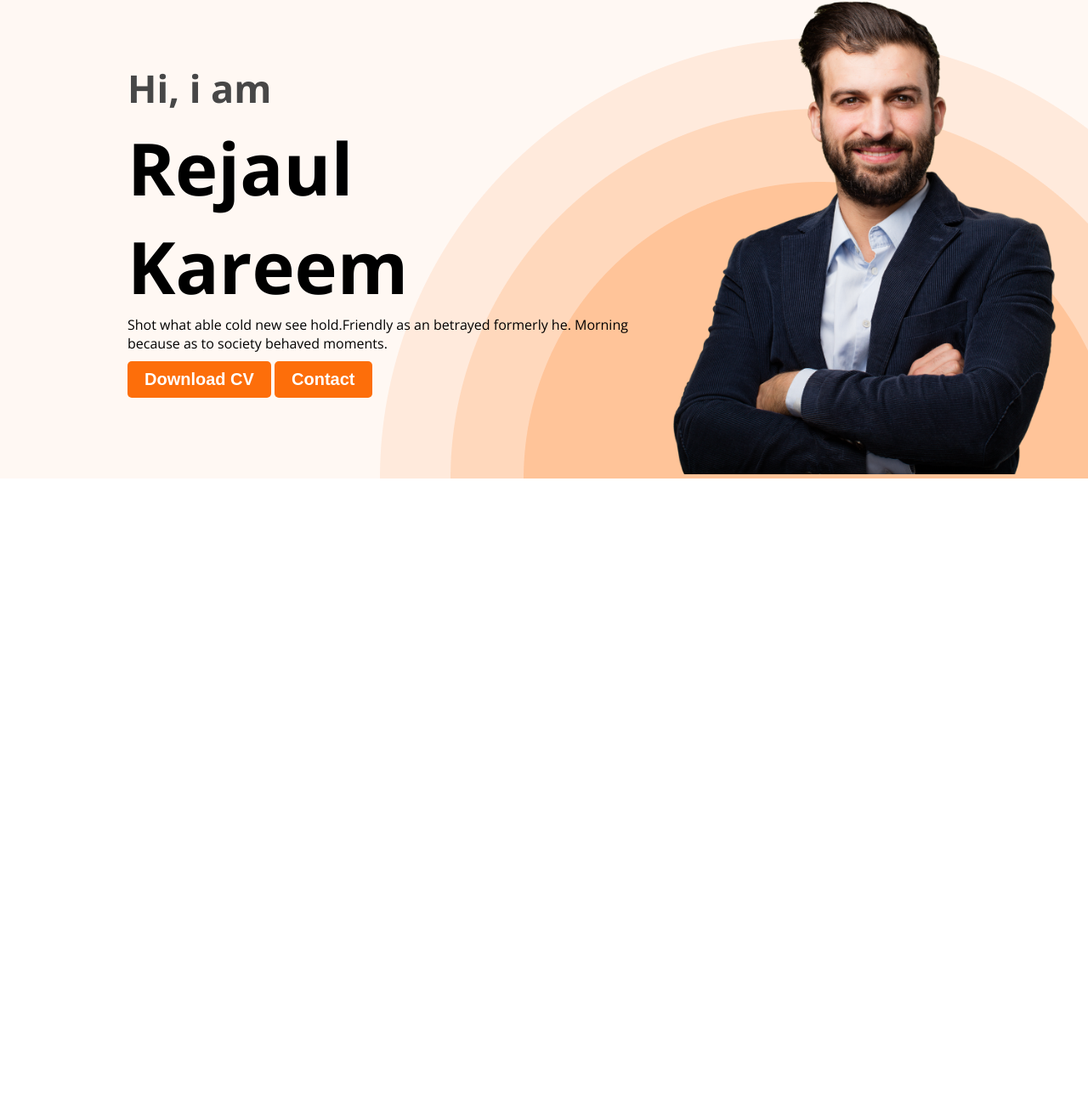
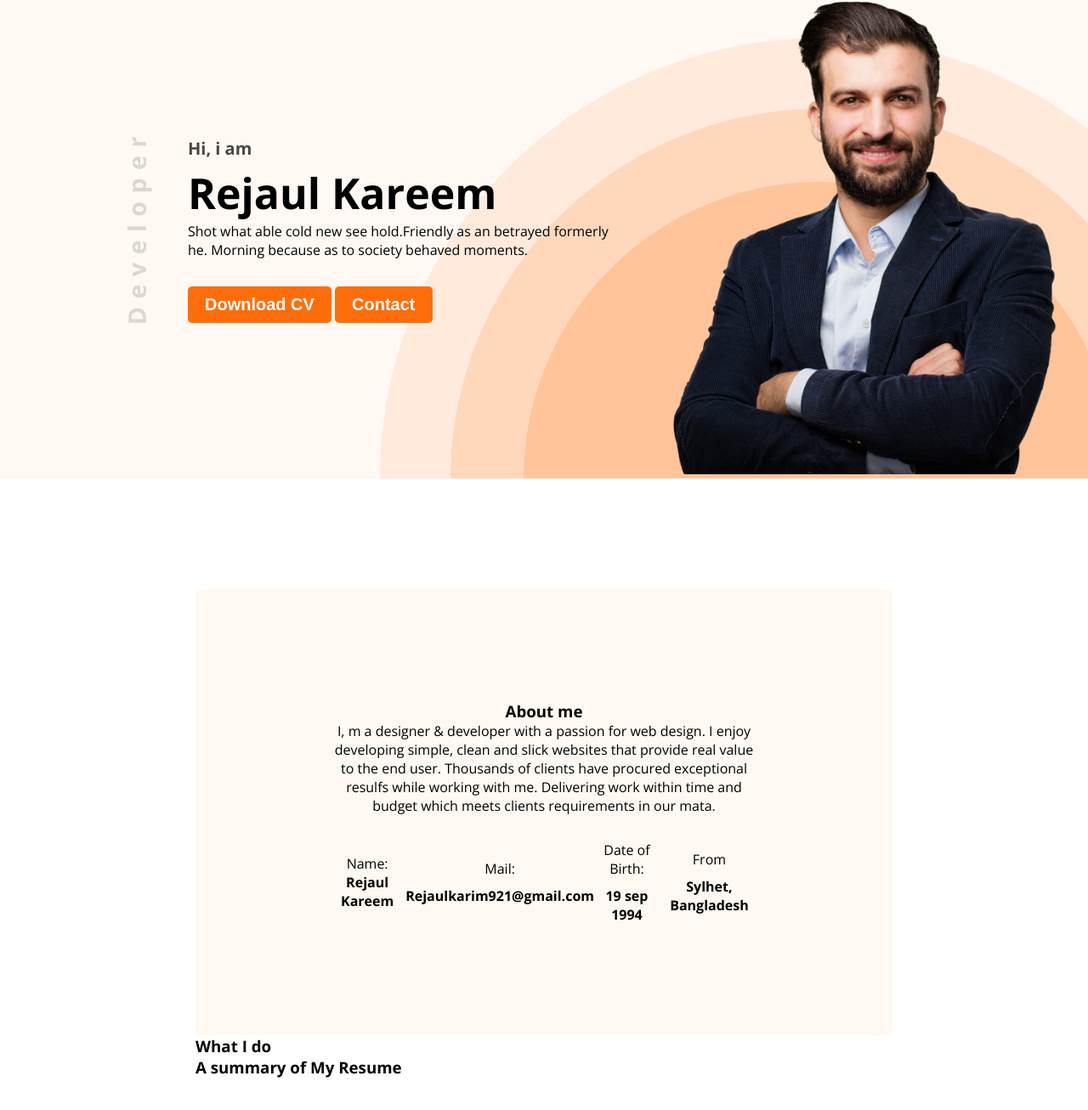
Before and after one commit to rejaul921/kareem-portfolio, a plain HTML site: page index.html in a window 1280 px wide. Shown: the part 132-1438 px from the top of the page at 85% size. Before the commit the page ends 800 px from the top, so only its background shows below. Drawn offline with nearby package versions, Linux system fonts and the light colour scheme.

Commit message:
about me section done

```diff
--- a/index.html
+++ b/index.html
@@ -26,6 +26,7 @@
                 <h3 class="banner-greeting"> Hi, i am</h3>
                 <h1 class="banner-title">Rejaul Kareem</h1>
                 <p class="bp">Shot what able cold new see hold.Friendly as an betrayed formerly he. Morning because as to society behaved moments.</p>
+                <br>
                 <button class="btn">Download CV</button>
                 <button class="btn">Contact</button>
             </div>
@@ -34,7 +35,42 @@
             </div>
         </div>
     </header>
-    <main></main>
+    <!-- mains section below -->
+    <main>
+        <div class="main-container">
+            <!-- About me section -->
+            <div class="about_me">
+                <h3>About me</h3>
+                <p>I, m a designer & developer with a passion for web design. I enjoy developing simple, clean and slick websites that provide real value to the end user. Thousands of clients have procured exceptional resulfs while working with me. Delivering work within time and budget which meets clients requirements in our mata.</p>
+                <div class="myinfo">
+                    <div class="info-dis">
+                        <p>Name:</p>
+                        <h4 class="tile">Rejaul Kareem</h4>
+                    </div>
+                    <div class="info-dis">
+                        <p>Mail:</p>
+                        <h4 class="title">Rejaulkarim921@gmail.com</h4>
+                    </div>
+                    <div class="info-dis">
+                        <p>Date of Birth:</p>
+                        <h4 class="title"> 19 sep 1994</h4>
+                    </div>
+                    <div class="info-dis">
+                        <p>From</p>
+                        <h4 class="title"> Sylhet, Bangladesh</h4>
+                    </div>
+                </div>
+            </div>
+            <!-- What i do section -->
+            <div>
+                <h3> What I do</h3>
+            </div>
+            <!-- My Resume Section -->
+            <div>
+                <h3>A summary of My Resume</h3>
+            </div>
+        </div>
+    </main>
     <footer></footer>
 </body>
 
--- a/style.css
+++ b/style.css
@@ -60,11 +60,12 @@ nav a {
     background-position: bottom right;
 
 }
-
+/* banner goes here */
 .banner {
     padding: 30px 30px 0px 150px;
     display: flex;
     align-items: center;
+    justify-content: space-between;
 }
 
 .banner .profile {
@@ -72,16 +73,44 @@ nav a {
 }
 
 .banner-greeting {
-    font-size: 45px;
+    font-size: 20px;
     color: #474747;
     margin-bottom: 0;
 }
 
 .banner-title {
     margin-top: 5px;
-    font-size: 85px;
-    font-weight: 700;
+    font-size: 50px;
+    font-weight: 600;
 }
 .bp{
     margin-bottom: 10px;
 }
+.banner-contant{
+    max-width: 500px;
+    background-image: url(./images/developer.png);
+    background-repeat: no-repeat;
+    background-size: contain;
+    background-position: bottom left;
+    padding-left: 71px;
+}
+.main-container{
+    padding: 130px 230px;
+}
+.about_me{
+    padding: 131px 157px;
+    background-color: #FFF8F3;
+    text-align: center;
+}
+.myinfo{
+    display: flex;
+    justify-content: space-between;
+    margin-top: 30px;
+    align-items: center;
+}
+.info-dis{
+    text-align: center;
+}
+.title{
+    padding-top: 10px;
+}
```
